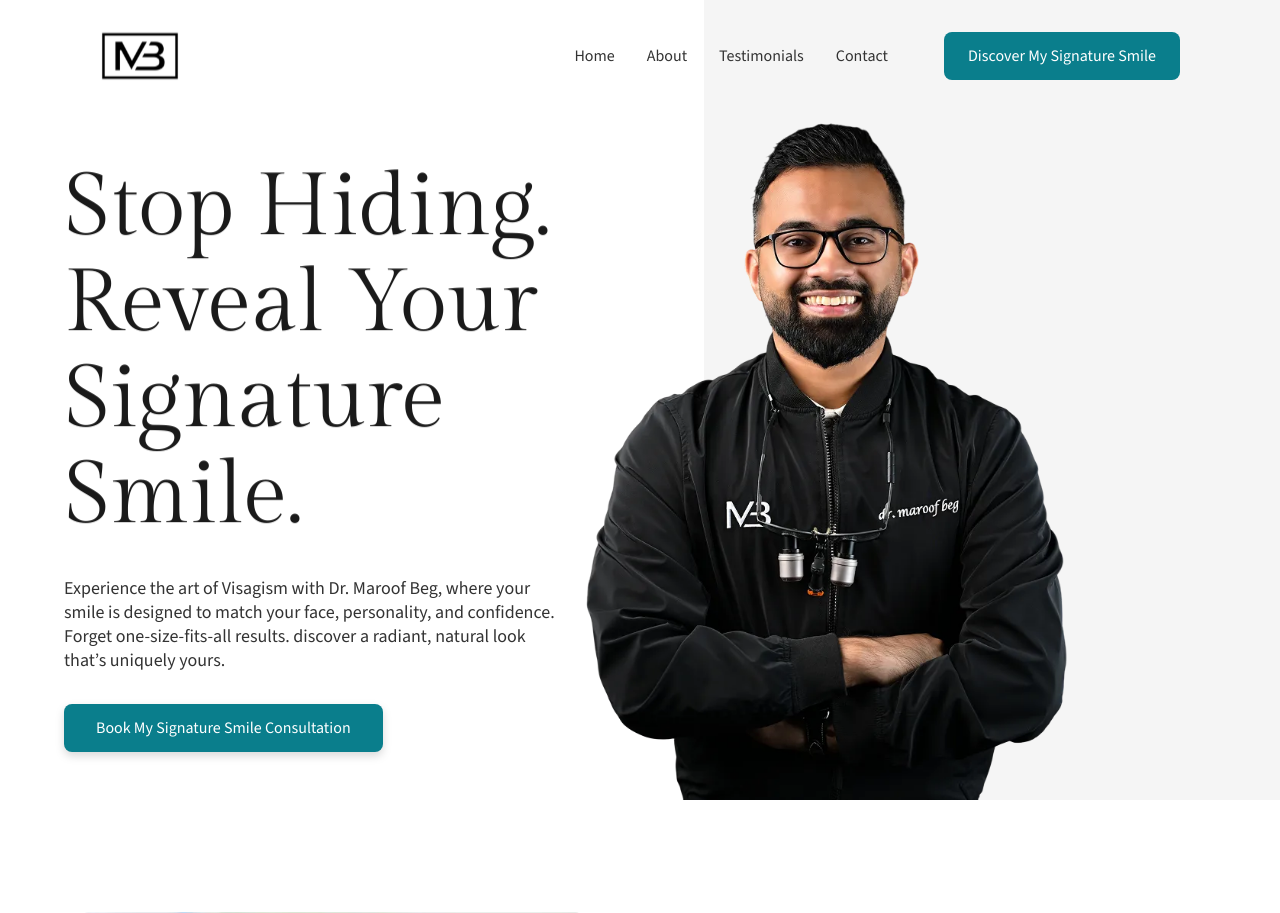
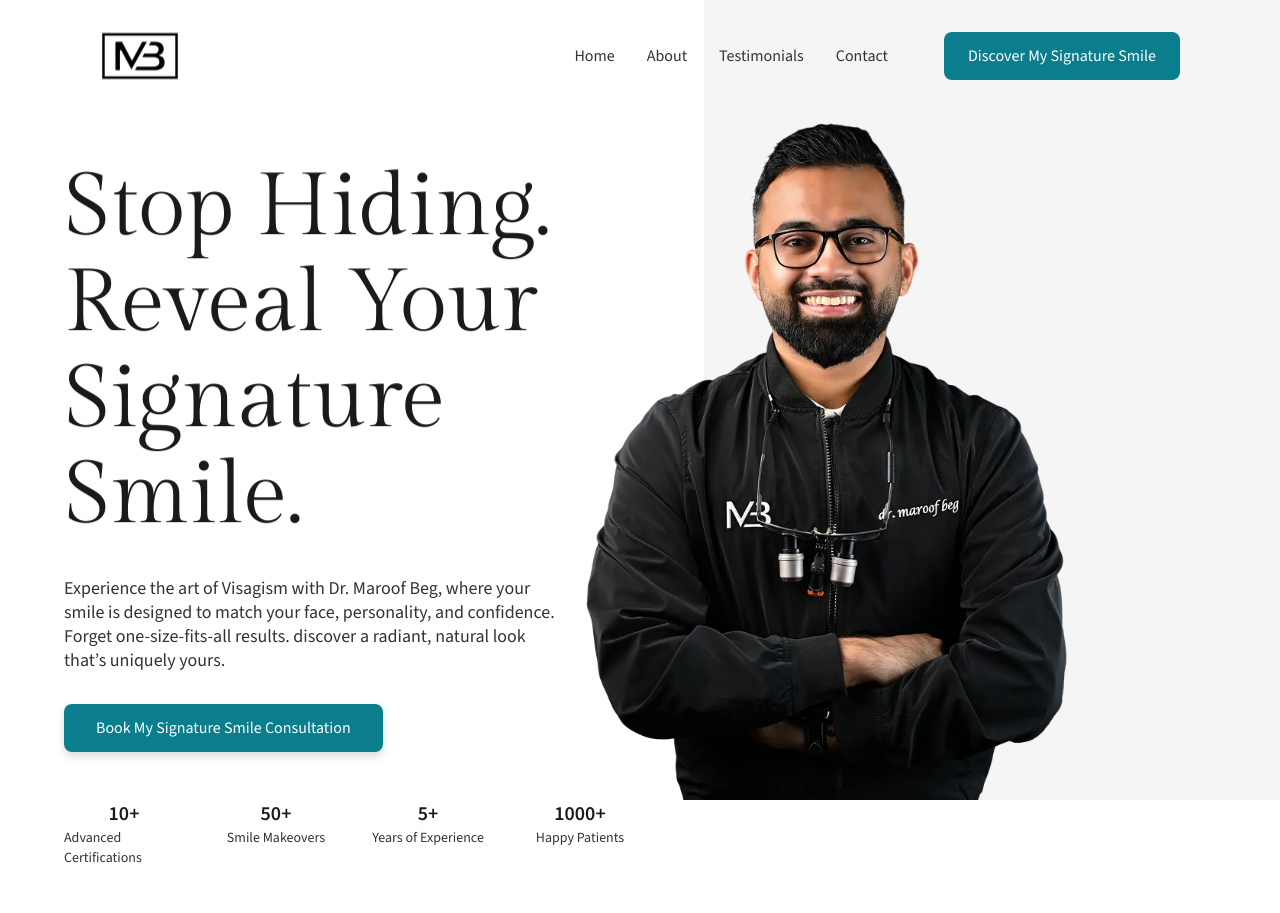
Before and after one commit to yamami-mohammed-monsif/drmaroof, a Next.js app: page / in a window 1280 px wide. Shown: the top 913 px of the page. Built offline with nearby package versions, Linux system fonts and the light colour scheme.

Commit message:
added statistics to the hero section

```diff
--- a/components/sections/Hero.tsx
+++ b/components/sections/Hero.tsx
@@ -1,6 +1,7 @@
 import Section from "../UI/Section";
 import Image from "next/image";
 import CTABtn from "../UI/CTABtn";
+import { StatisticsData } from "@/constants";
 
 const Hero = () => {
   return (
@@ -19,6 +20,20 @@ const Hero = () => {
           <CTABtn className="mt-8 animate-fade-in-up animate-delay-200">
             Book My Signature Smile Consultation
           </CTABtn>
+          <div className="grid grid-cols-2 md:grid-cols-4 gap-4 md:gap-8 mt-8 md:mt-10 lg:mt-12 animate-fade-in-up animate-delay-300">
+            {StatisticsData.map((stat) => {
+              return (
+                <div key={stat.id} className="flex flex-col gap-0 items-center">
+                  <span className="text-heading font-bold text-base md:text-xl">
+                    {stat.value}
+                  </span>
+                  <span className="text-text text-xs md:text-sm">
+                    {stat.label}
+                  </span>
+                </div>
+              );
+            })}
+          </div>
         </div>
       </div>
       <div className="relative -mx-5 md:mx-0 w-[calc(100%+2.5rem)] mt-20 md:mt-0 md:w-md lg:w-xl h-[380px] md:h-[80vh] lg:h-screen bg-[#F5F5F5] md:absolute top-0 right-0 -z-10">
--- a/constants/index.tsx
+++ b/constants/index.tsx
@@ -18,6 +18,29 @@ export const NavLinks = [
     id: 4,
     label: "Contact",
     href: "/contact",
+  },
+];
+
+export const StatisticsData = [
+  {
+    id: 1,
+    value: "10+",
+    label: "Advanced Certifications",
+  },
+  {
+    id: 2,
+    value: "50+",
+    label: "Smile Makeovers",
+  },
+  {
+    id: 3,
+    value: "5+",
+    label: "Years of Experience",
+  },
+  {
+    id: 4,
+    value: "1000+",
+    label: "Happy Patients",
   },
 ];
 
```
